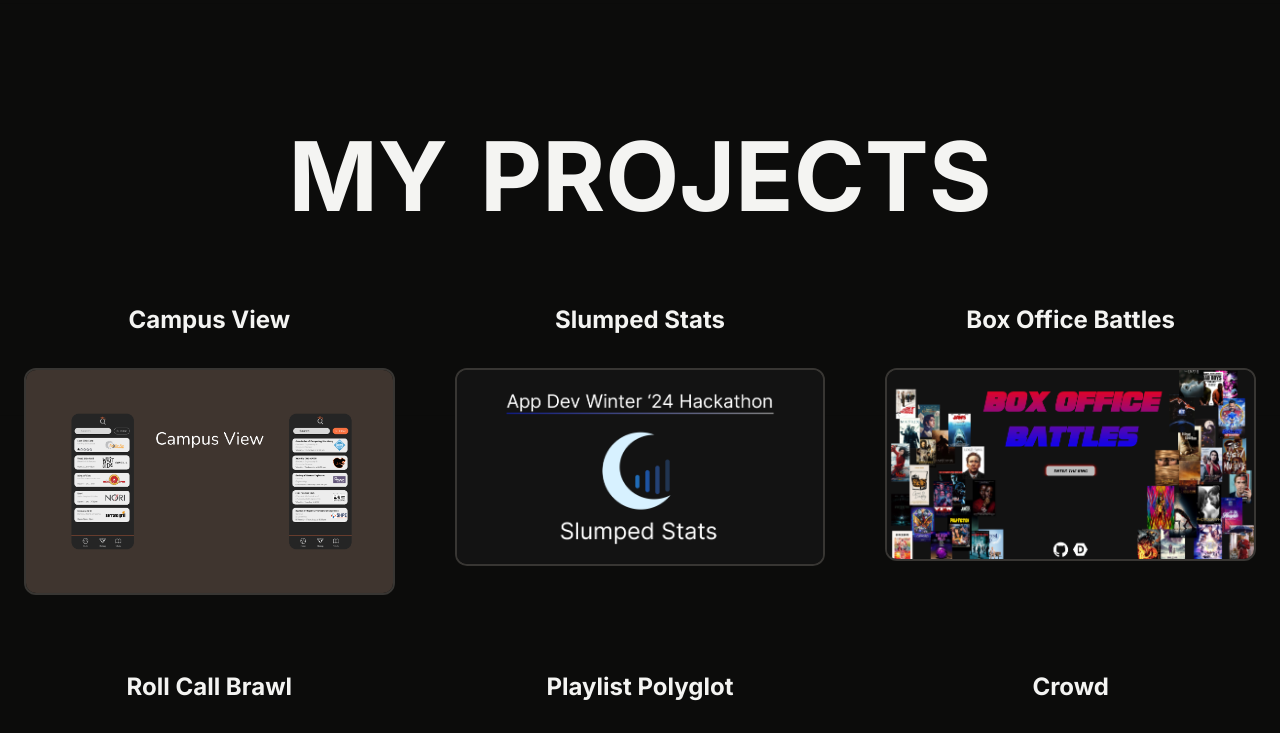
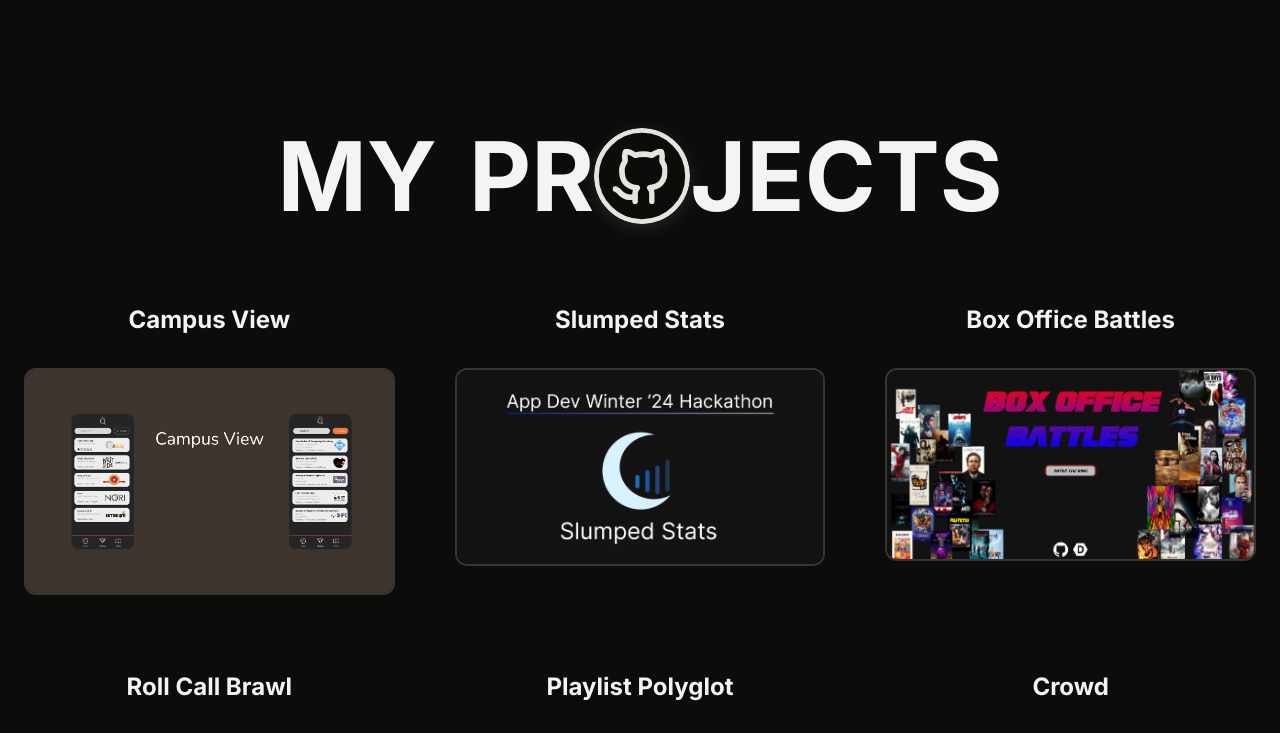
Before and after one commit to Carson274/Personal-Website-V2, a Next.js app: page / in a window 1280 px wide. Shown: the part 1760-2493 px from the top of the page. Built offline with nearby package versions, Linux system fonts and the light colour scheme.

Commit message:
Move animated GitHub icon to "PROJECTS" text

```diff
--- a/src/app/sections/Projects/Projects.tsx
+++ b/src/app/sections/Projects/Projects.tsx
@@ -173,19 +173,12 @@ const Projects = () => {
           className='text-white flex flex-row items-center justify-center text-5xl sm:text-6xl md:text-6xl lg:text-8xl font-bold mb-2 sm:mb-12'
           variants={containerVariants}
         >
-          {"MY PROJECTS".split("").map((letter, index) => (
+          {"MY PR".split("").map((letter, index) => (
             <motion.div key={index} className={letter === " " ? "mx-1 sm:mx-4" : ""} variants={letterVariants}>
               {letter}
             </motion.div>
           ))}
-        </motion.div>
-      </section>
-      <section className='grid grid-cols-1 gap-4 md:grid-cols-3 md:gap-3'>
-        {projects.map((project, index) => (
-          <Project key={index} project={project} />
-        ))}
-      </section>
-      <motion.div className='flex justify-center mt-8' ref={githubRef} variants={githubRollVariants}
+          <motion.div className='flex justify-center' ref={githubRef} variants={githubRollVariants}
             onAnimationComplete={() => {
               controls.start("hop");
               githubControls.start("visible");
@@ -197,9 +190,26 @@ const Projects = () => {
                 alt='GitHub'
                 width={60}
                 height={60}
+                style={{
+                  height: "1em",
+                  width: "auto",
+                  verticalAlign: "middle"
+                }}
               />
             </a>
           </motion.div>
+          {"JECTS".split("").map((letter, index) => (
+            <motion.div key={index + 2} className={letter === " " ? "mx-1 sm:mx-4" : ""} variants={letterVariants}>
+              {letter}
+            </motion.div>
+          ))}
+        </motion.div>
+      </section>
+      <section className='grid grid-cols-1 gap-4 md:grid-cols-3 md:gap-3'>
+        {projects.map((project, index) => (
+          <Project key={index} project={project} />
+        ))}
+      </section>
     </motion.section>
   )
 }
```
Lines whose indentation alone changed are shown as unchanged.
